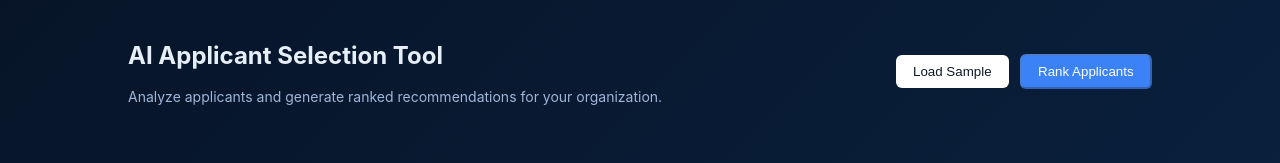
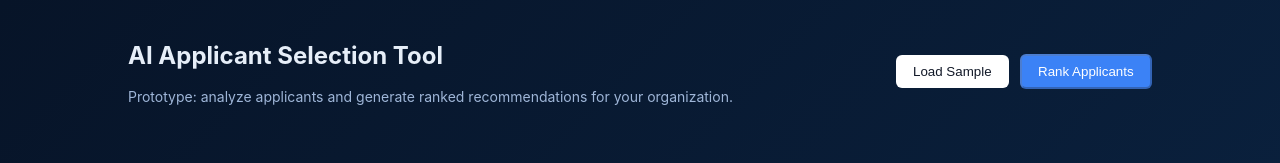
Before and after one commit to Ajoke752/AI-Applicant-Selection-Tool, a React (Vite) app in the folder frontend/react-app/: page / in a window 1280 px wide. Shown: the top 163 px of the page. Built offline with nearby package versions, Linux system fonts and the light colour scheme; no server answers.

Commit message:
made some changes

```diff
--- a/frontend/react-app/src/App.jsx
+++ b/frontend/react-app/src/App.jsx
@@ -1,15 +1,15 @@
 import React, { useState } from "react";
 import CandidateList from "./components/CandidateList";
 
-// Use environment variable for API base; fallback to /api
+// Use environment variable or fallback to /api
 const API_BASE = import.meta.env.VITE_API_BASE || "/api";
 
 export default function App() {
-  const [candidates, setCandidates] = useState([]); // start empty
+  const [candidates, setCandidates] = useState([]);
   const [loading, setLoading] = useState(false);
   const [error, setError] = useState(null);
 
-  // Load sample applicants from backend
+  // Load sample data
   async function loadSample() {
     setLoading(true);
     setError(null);
@@ -20,7 +20,7 @@ export default function App() {
       setCandidates(data || []);
     } catch (e) {
       setError(
-        "Could not load sample candidates. Check that backend is running or API URL is correct."
+        "Could not load sample candidates. Ensure backend is running."
       );
       console.error(e);
     } finally {
@@ -28,12 +28,15 @@ export default function App() {
     }
   }
 
-  // Rank applicants via backend
+  // Rank applicants
   async function handleRank() {
     if (!candidates || candidates.length === 0) {
-      setError("No applicants to rank. Load sample data first.");
+      setError(
+        "No applicants to rank. Load sample data or provide applicants first."
+      );
       return;
     }
+
     setLoading(true);
     setError(null);
     try {
@@ -47,7 +50,7 @@ export default function App() {
       setCandidates(data.ranked || []);
     } catch (e) {
       setError(
-        "Ranking failed. Ensure backend is running and API URL is correct."
+        "Ranking failed. Ensure backend is running and accessible."
       );
       console.error(e);
     } finally {
@@ -58,19 +61,17 @@ export default function App() {
   return (
     <div className="min-h-screen bg-gray-50 p-6">
       <div className="max-w-5xl mx-auto">
-        {/* Header */}
         <header className="flex items-center justify-between mb-6">
           <div>
             <h1 className="text-2xl font-bold text-gray-800">
               AI Applicant Selection Tool
             </h1>
             <p className="text-sm text-gray-600">
-              Analyze applicants and generate ranked recommendations for your
-              organization.
+              Prototype: analyze applicants and generate ranked recommendations
+              for your organization.
             </p>
           </div>
 
-          {/* Buttons */}
           <div className="flex items-center gap-3">
             <button
               onClick={loadSample}
@@ -90,10 +91,8 @@ export default function App() {
           </div>
         </header>
 
-        {/* Error message */}
         {error && <div className="mb-4 text-sm text-red-600">{error}</div>}
 
-        {/* Candidate list */}
         <CandidateList candidates={candidates} />
       </div>
     </div>
```
Also changed, not shown: 1 other file (tests, documents, lock files or other folders).
